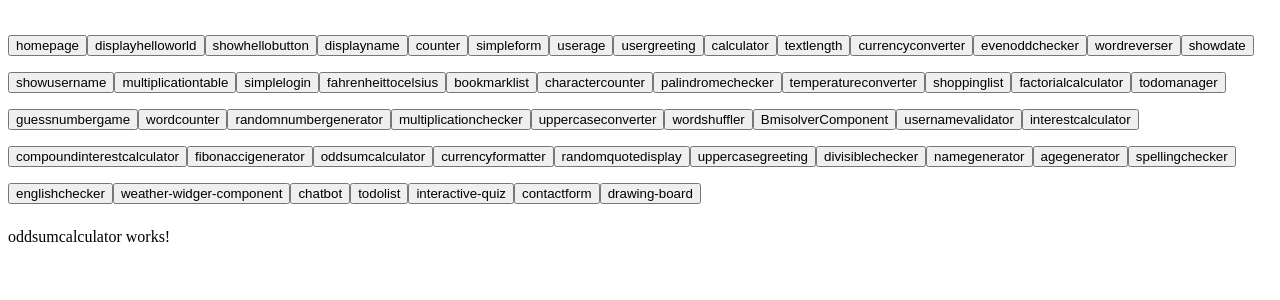
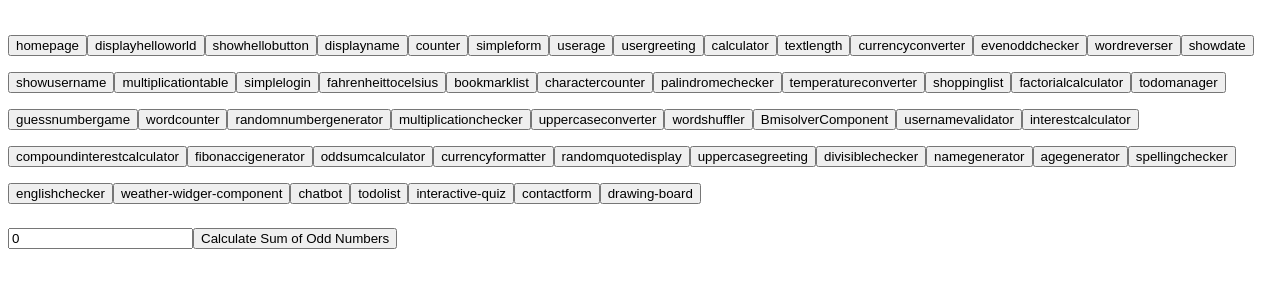
Before and after one commit to Blogging-platform-svfc/Angular-Components, an Angular app: page /oddsumcalculator in a window 1280 px wide. Shown: the top 300 px of the page. Built offline with nearby package versions, Linux system fonts and the light colour scheme.

Commit message:
#36oddsumcalculator

```diff
--- a/src/app/components/oddsumcalculator/oddsumcalculator.component.html
+++ b/src/app/components/oddsumcalculator/oddsumcalculator.component.html
@@ -1 +1,3 @@
-<p>oddsumcalculator works!</p>
+<input type="number" [(ngModel)]="inputNumber" placeholder="Enter a number">
+<button (click)="calculateOddSum()">Calculate Sum of Odd Numbers</button>
+<p *ngIf="oddSum !== null">Sum of Odd Numbers: {{ oddSum }}</p>
--- a/src/app/components/oddsumcalculator/oddsumcalculator.component.ts
+++ b/src/app/components/oddsumcalculator/oddsumcalculator.component.ts
@@ -6,5 +6,13 @@ import { Component } from '@angular/core';
   styleUrl: './oddsumcalculator.component.css'
 })
 export class OddsumcalculatorComponent {
+  inputNumber: number = 0;
+  oddSum: number | null = null;
 
+  calculateOddSum() {
+    this.oddSum = 0;
+    for (let i = 1; i <= this.inputNumber; i += 2) {
+      this.oddSum += i;
+    }
+  }
 }
```
